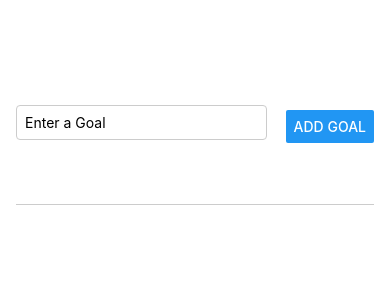
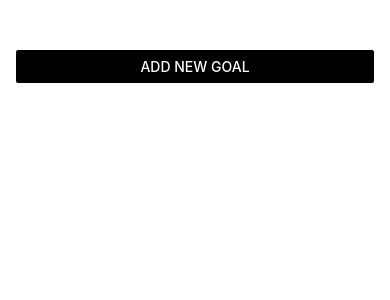
Before and after one commit to MrShifu01/GoalsApp---Mobile-App, a React Native app: screen / in a window 390 px wide. Shown: the top 300 px of the page. Built offline with nearby package versions, Linux system fonts and the light colour scheme.

Commit message:
First mobile app finished

```diff
--- a/App.js
+++ b/App.js
@@ -1,79 +1,75 @@
-import { StyleSheet, Text, View, Button, TextInput, ScrollView, FlatList } from 'react-native';
+import { StyleSheet, View, FlatList, Button } from 'react-native';
+import GoalInput from './components/GoalInput';
+import GoalItem from './components/GoalItem'
 import { useState } from 'react';
-import GoalItem from './components/GoalItem'
+import { StatusBar } from 'expo-status-bar';
 
+// ================== App ==================
 export default function App() {
-  const [enteredGoalText, setEnteredGoalText] = useState('')
   const [goals, setGoals] = useState([])
+  const [modalIsVisible, setModalIsVisible] = useState(false)
 
-  function goalInputHandler(enteredText) {
-    setEnteredGoalText(enteredText)
+  function addGoalHandler(enteredGoalText) {
+    setGoals(currentGoals => [...currentGoals, {
+      text: enteredGoalText,
+      id: Math.random().toString()
+    }])
+    handleEndAddGoal()
   }
 
-  function addGoalHandler() {
-    setGoals(currentGoals => [...currentGoals, {
-      text: enteredGoalText,
-      key: Math.random().toString()
-    }])
-    setEnteredGoalText('')
+  function handleDeleteGoal(goalId) {
+    setGoals(currentGoals => {
+      return currentGoals.filter((goal) => goal.id !== goalId)
+    })
+  }
+
+  function handleStartAddGoal() {
+    setModalIsVisible(true)
+  }
+
+  function handleEndAddGoal() {
+    setModalIsVisible(false)
   }
 
   return (
-    <View style={styles.appContainer}>
-
-      {/* Text Input and Button */}
-      <View style={styles.inputContainer}>
-        <View style={styles.textInput}>
-          <TextInput
-          placeholder="Enter a Goal"
-          onChangeText={goalInputHandler}
+    <>
+    {/* Status bar to style the time and battery of the phone */}
+      <StatusBar style='auto'/>
+      <View style={styles.appContainer}>
+        <Button title="Add New Goal" color="#000" onPress={handleStartAddGoal} />
+        <GoalInput
+          visible={modalIsVisible}
+          toCloseModal={handleEndAddGoal}
+          onAddGoal={addGoalHandler}
+        />
+        <View style={styles.goalsContainer}>
+          <FlatList
+            data={goals}
+            renderItem={(itemData) => {
+              return (
+                <GoalItem
+                  goalId={itemData.item.id}
+                  onDeleteGoal={handleDeleteGoal}
+                  text={itemData.item.text}
+                />
+              );
+            }}
+            keyExtractor={(item, index) => item.id}
           />
         </View>
-        <Button onPress={addGoalHandler} title="Add Goal" />
       </View>
-
-      {/* List of inputted goals */}
-      <View style={styles.goalsContainer}>
-
-        {/* Flatlist better than ScrollView */}
-        {/* By adding a key property the list items as they are objects, Flatlist sees the keys and automatically saves it */}
-        <FlatList
-        data={goals}
-        renderItem={(itemData) => {
-          return <GoalItem text={itemData.item.text} />
-        }}/>
-      </View>
-    </View>
+    </>
   );
 }
 
+// ================== StyleSheet ==================
 const styles = StyleSheet.create({
+
     appContainer: {
       flex: 1,
       paddingTop: 50,
       paddingHorizontal: 16,
     },
-
-    inputContainer: {
-      flex: 1,
-      flexDirection: 'row',
-      justifyContent: 'space-between',
-      alignItems: 'center',
-      marginBottom: 24,
-      borderBottomWidth: 1,
-      borderBottomColor: '#cccccc',
-    },
-
-    textInput: {
-      width: '70%',
-      borderColor: '#cccccc',
-      borderWidth: 1,
-      padding: 8,
-      marginBottom: 8,
-      marginRight: 8,
-      borderRadius: 4,
-    },
-
     goalsContainer: {
       flex: 4,
     },
--- a/app.json
+++ b/app.json
@@ -5,6 +5,7 @@
     "version": "1.0.0",
     "orientation": "portrait",
     "icon": "./assets/icon.png",
+    "backgroundColor": "#999999",
     "userInterfaceStyle": "light",
     "splash": {
       "image": "./assets/splash.png",
--- a/components/GoalInput.js
+++ b/components/GoalInput.js
@@ -1,7 +1,83 @@
-const GoalInput = () => {
+import { useState } from "react"
+import { StyleSheet, View, TextInput, Button, Modal, Image } from "react-native"
+
+// ================== GoalInput ==================
+const GoalInput = (props) => {
+  const [enteredGoalText, setEnteredGoalText] = useState('')
+
+  function goalInputHandler(enteredText) {
+    setEnteredGoalText(enteredText)
+  }
+
+  function addGoalHandler() {
+    props.onAddGoal(enteredGoalText)
+    setEnteredGoalText('')
+  }
+
   return (
+    <Modal visible={props.visible} animationType="slide">
+      <View style={styles.inputContainer}>
+        <Image
+          style={styles.image}
+          source={require("../assets/images/goal.png")}
+        />
+        <View style={styles.textInput}>
+          <TextInput
+            placeholder="Enter a Goal"
+            onChangeText={goalInputHandler}
+            value={enteredGoalText}
+          />
+        </View>
+        <View style={styles.buttonContainer}>
+          <View style={styles.button}>
+            <Button onPress={props.toCloseModal} title="Cancel" color='#999' />
+          </View>
+          <View style={styles.button}>
+            <Button onPress={addGoalHandler} title="Add Goal" color='#111' />
+          </View>
+        </View>
+      </View>
+    </Modal>
+  );
+}
+export default GoalInput
 
-  )
-}
+// ================== StyleSheet ==================
+const styles = StyleSheet.create({
 
-export default GoalInput
+  inputContainer: {
+    flex: 1,
+    justifyContent: 'center',
+    alignItems: 'center',
+    backgroundColor: '#444',
+    padding: 16,
+  },
+
+  textInput: {
+    width: '90%',
+    borderColor: '#eee',
+    backgroundColor: '#eee',
+    color: '#ccc',
+    borderWidth: 1,
+    padding: 12,
+    marginBottom: 16,
+    marginRight: 8,
+    borderRadius: 4,
+  },
+
+  buttonContainer: {
+    flexDirection: 'row',
+  },
+
+  button: {
+    width: '30%',
+    marginLeft: 8,
+    marginRight: 8,
+  },
+
+  image: {
+    width: 100,
+    height:100,
+    margin: 20,
+  }
+})
--- a/components/GoalItem.js
+++ b/components/GoalItem.js
@@ -1,17 +1,25 @@
-import { StyleSheet, View, Text } from "react-native"
+import { StyleSheet, View, Text, Pressable } from "react-native"
 
+// ================== GoalItem ==================
 const GoalItem = (props) => {
+
   return (
     <View style={styles.goalItem}>
-        <Text style={styles.goalText}>{props.text}</Text>
+        <Pressable
+        android_ripple={{color: '#000'}}
+        style={({ pressed }) => pressed && styles.pressedItem}
+        onPress={props.onDeleteGoal.bind(this, props.goalId)}>
+          <Text style={styles.goalText}>{props.text}</Text>
+      </Pressable>
     </View>
   )
 }
+export default GoalItem
 
+// ================== StyleSheet ==================
 const styles = StyleSheet.create({
 
     goalItem: {
-        padding: 10,
         borderRadius: 4,
         backgroundColor: '#444',
         color: '#fff',
@@ -21,9 +29,12 @@ const styles = StyleSheet.create({
         marginTop: 8,
         },
 
+        pressedItem: {
+          opacity:0.5,
+        },
+
         goalText: {
             color: '#fff',
+            padding: 10,
         },
 })
-
-export default GoalItem
```
Also changed, not shown: assets/images/goal.png (added).
